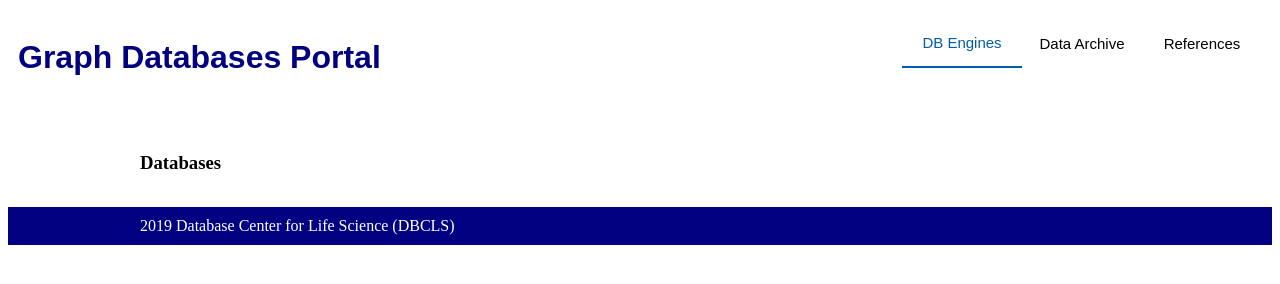
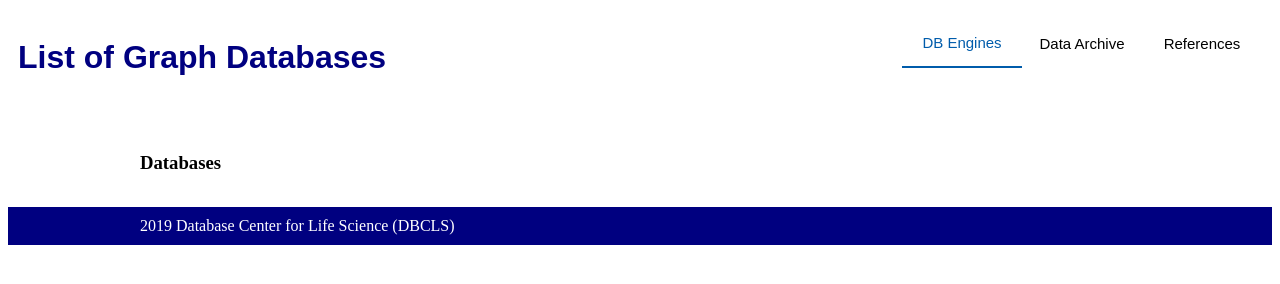
Before and after one commit to dbcls/graphdbs, a plain HTML site: page index.html in a window 1280 px wide. Drawn offline with Linux system fonts and the light colour scheme; no server answers.

Commit message:
modify title

```diff
--- a/index.html
+++ b/index.html
@@ -26,7 +26,7 @@
   <body>
     <header>
 	<div class="logo">
-            <h1 id="title">Graph Databases Portal</h1>
+            <h1 id="title">List of Graph Databases</h1>
 	</div>
       <nav id="top_menu">
         <div id="tabs"></div>
```
